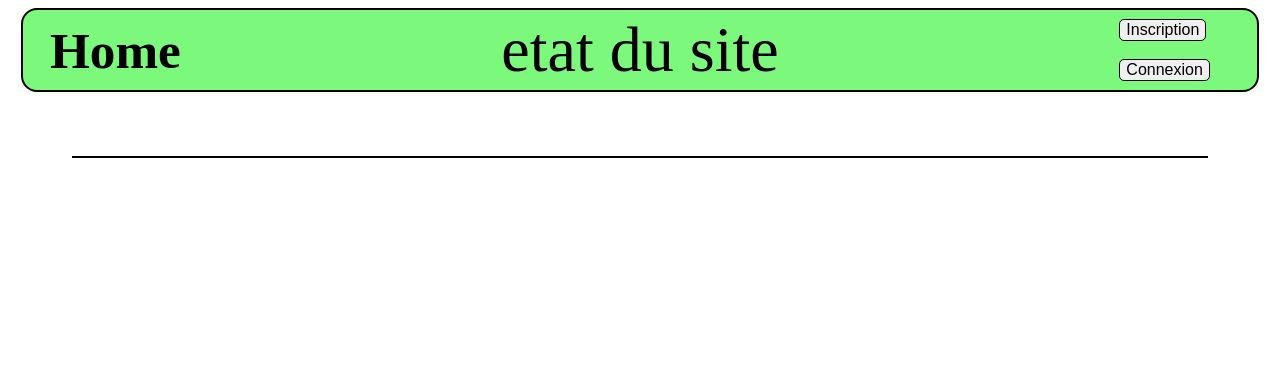
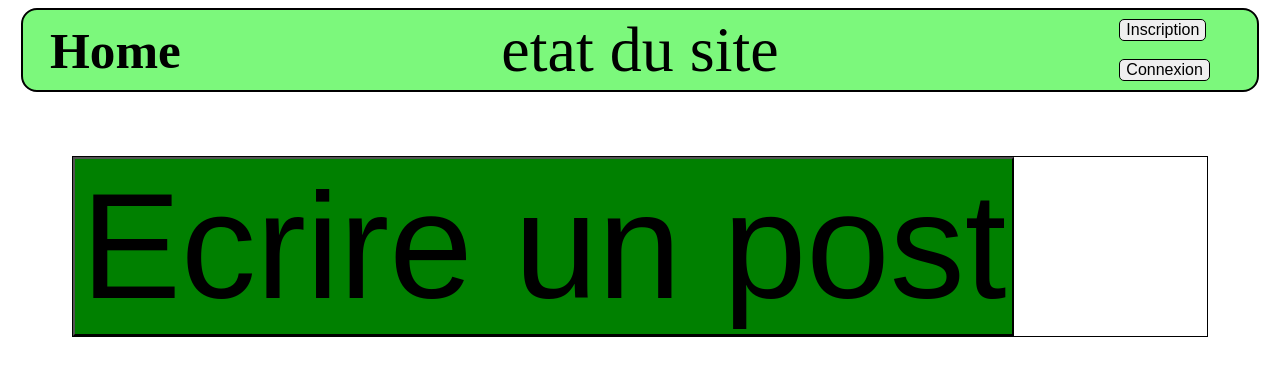
Before and after one commit to picotmarcantoine/projet-jellyfin, a PHP site: page / in a window 1280 px wide. Shown: the top 376 px of the page. Run offline with PHP 8.4, Linux system fonts and the light colour scheme; data that the repository does not hold is empty.

```diff
--- a/header.php
+++ b/header.php
@@ -15,14 +15,12 @@ echo "etat du site" ; ?> </p>
     <ul><li>
         <a href='inscription.php'>
             <input type="button" name="inscription_utilisateur"  value="Inscription" class='bouton-connexion'>
-            </input>
         </a>
     </li>
 
     <li>
         <a href='connexion.php'>
             <input type="button" name="connexion_utilisateur" action="" method="post" value="Connexion" class='bouton-connexion'>
-            </input>
         </a>
     </li>
     </ul>
--- a/index.php
+++ b/index.php
@@ -25,6 +25,8 @@ require_once('action_database.php');
 
 
         <div class="corps_page">
+            <a href='creer_post.php'>
+            <input type="button" name="post_utilisateur"  value="Ecrire un post" class='bouton-creer-post'> </a>
             <?php
                 $messages = new Interraction_bdd() ;
                 $posts = $messages->lire_message(25,1) ;
--- a/style.css
+++ b/style.css
@@ -1,12 +1,12 @@
 
 .corps_page {
-    display : grid ;
-    grid-template-rows: auto auto ;
-    grid-template-columns: auto ;
     margin : 5vw ;
     border: 1px black solid;
+}
 
-
+.bouton-creer-post {
+    font-size: 150px ;
+    background-color: green ;
 }
 
 .post{
```
Also changed, not shown: connexion.php (+4 -4 lines), inscription.php (+5 -5 lines), creer_post.php (added).
